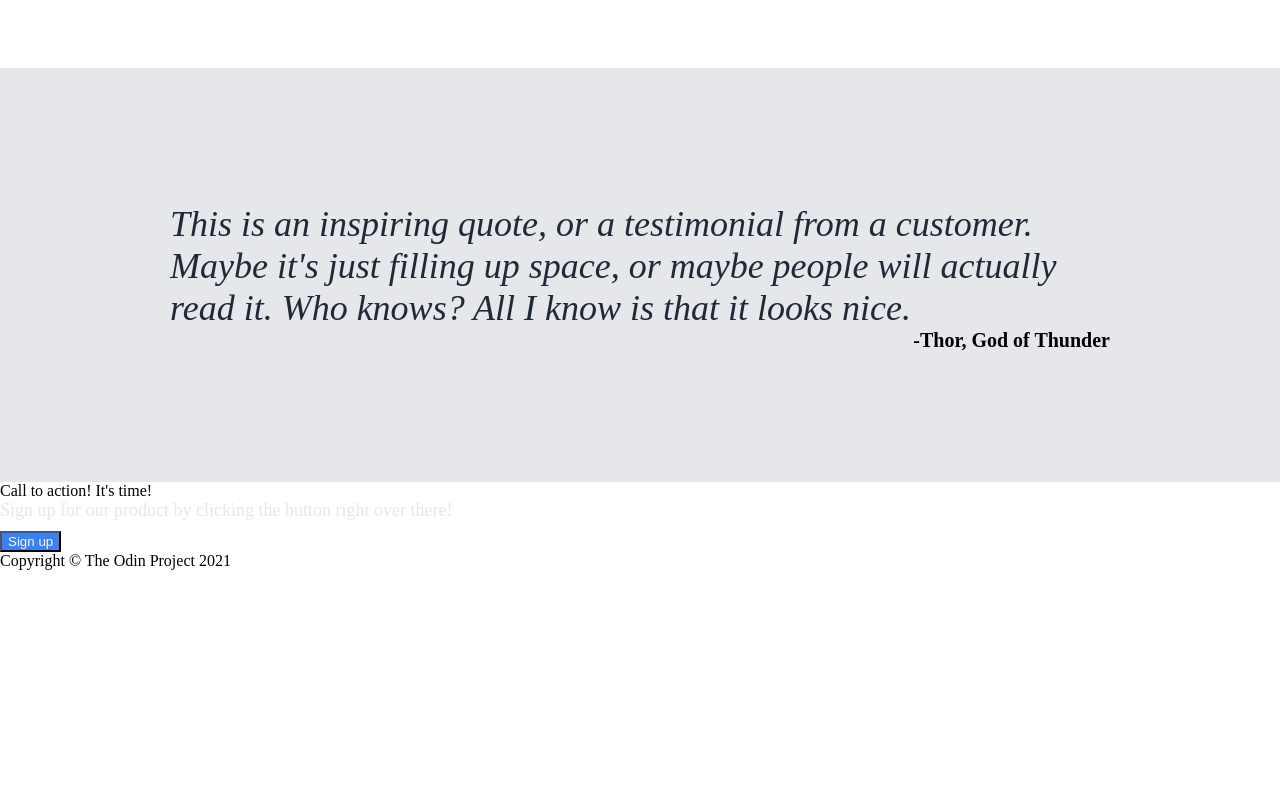
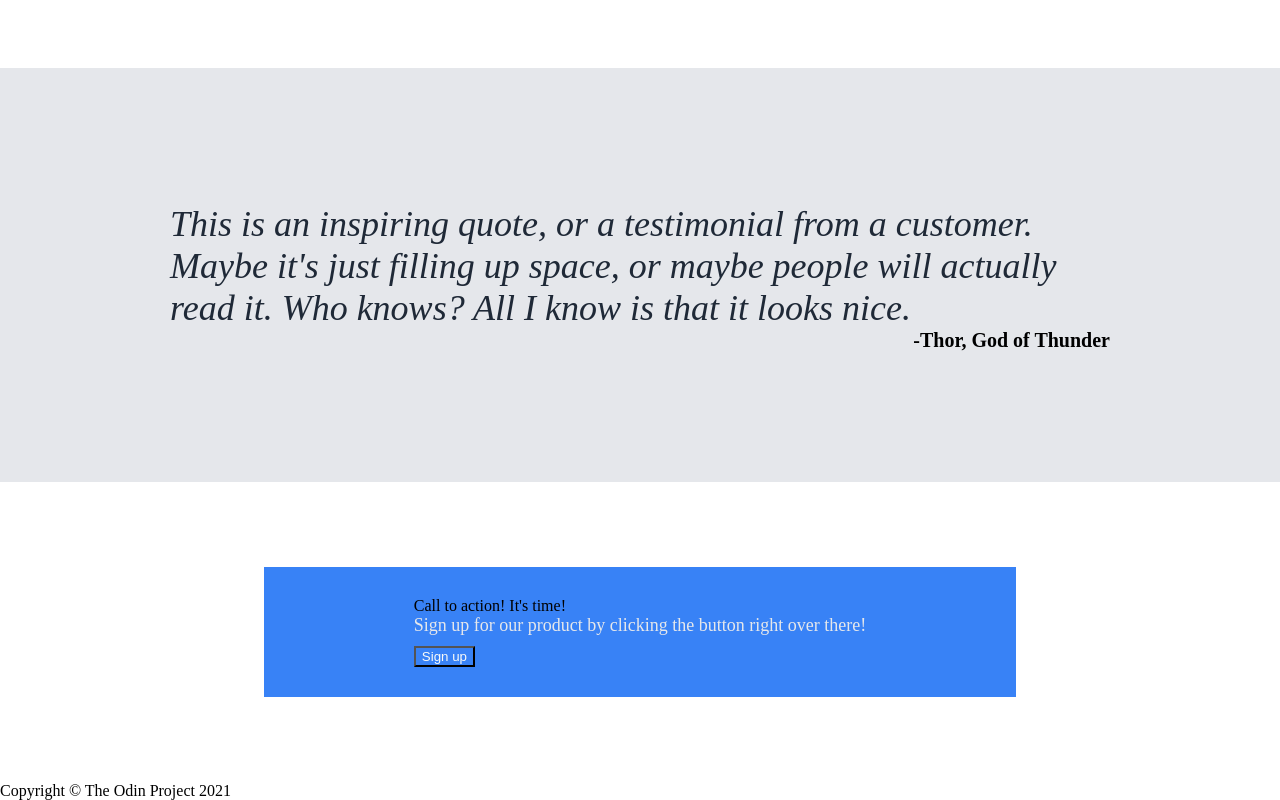
Before and after one commit to abluecolor/odin-landing, a plain HTML site: page index.html in a window 1280 px wide. Shown: the part 853-1653 px from the top of the page. Before the commit the page ends 1423 px from the top, so only its background shows below. Drawn offline with Linux system fonts and the light colour scheme.

Commit message:
Resize section-3 box, change color, flex

```diff
--- a/index.html
+++ b/index.html
@@ -63,8 +63,10 @@
         </div>
         <div class="section-4">
             <div class="box">
-                <div class="call-text">Call to action! It's time!</div>
-                <div class="description">Sign up for our product by clicking the button right over there!</div>
+                <div class="box-text">
+                    <div class="call">Call to action! It's time!</div>
+                    <div class="description">Sign up for our product by clicking the button right over there!</div>
+                </div>
                 <button>Sign up</button>
             </div>
          </div>
--- a/style.css
+++ b/style.css
@@ -117,3 +117,15 @@ img {
     text-align: right;
     font-weight: bold;
 }
+
+.section-4 {
+    height: 300px;
+    display: flex;
+    justify-content: center;
+    align-items: center;
+}
+.box {
+    background-color: #3882f6;
+    padding: 30px 150px 30px 150px;
+
+}
```
